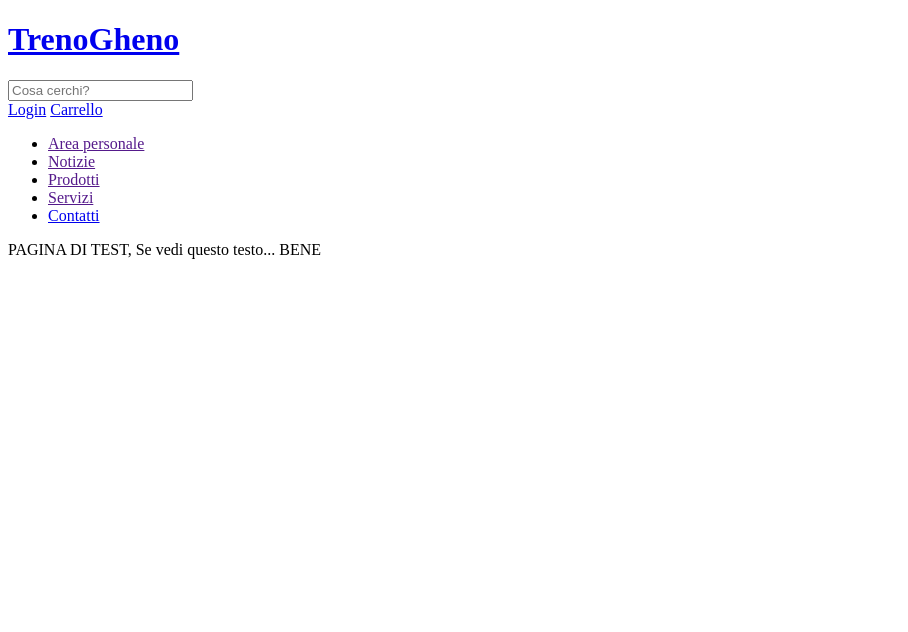
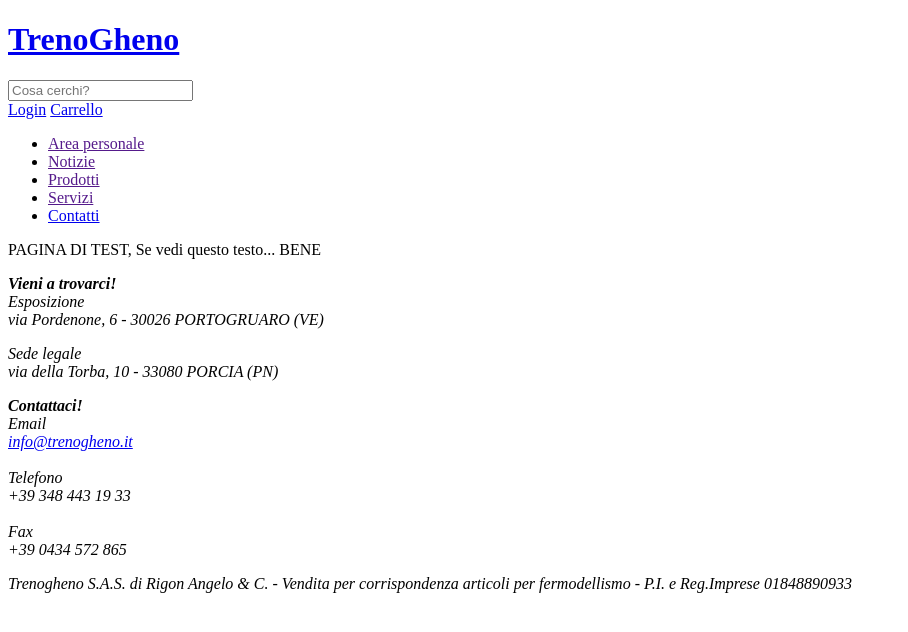
Before and after one commit to tecweb-gokart-2020/proj-treni, a PHP site: page / in a window 1280 px wide. Shown: the top 632 px of the page, without its empty margins (0-908 px from the left). Run offline with PHP 8.4, Linux system fonts and the light colour scheme.

Commit message:
Update footer.php

```diff
--- a/src/views/template/footer.php
+++ b/src/views/template/footer.php
@@ -1,4 +1,20 @@
 <footer>
+  <address><!-- informazioni di contatto e sul negozio -->
+			<div id="indirizzi">
+				<p><strong>Vieni a trovarci!</strong> <br/> Esposizione <br/> via Pordenone, 6 - 30026 PORTOGRUARO (VE)</p>
+				<p>Sede legale <br/> via della Torba, 10 - 33080 PORCIA (PN)</p>
+			</div>
+			<!-- tutti quei <br/> sono rimpiazzabili da line-height(?) in CSS -->
+			<div id="contatti">
+				<p><strong>Contattaci!</strong> <br/> Email <br/> <a href="mailto:info@trenogheno.it">info@trenogheno.it</a> <br/><br/>
+				Telefono <br/> +39 348 443 19 33<br/><br/>
+				Fax <br/> +39 0434 572 865</p>
+			</div>
+
+			<div id="quellaRigaSotto">
+				<p>Trenogheno S.A.S. di Rigon Angelo & C. - Vendita per corrispondenza articoli per fermodellismo - P.I. e Reg.Imprese 01848890933</p>
+			</div>
+		</address>
 </footer>
 </body>
 </html>
```
